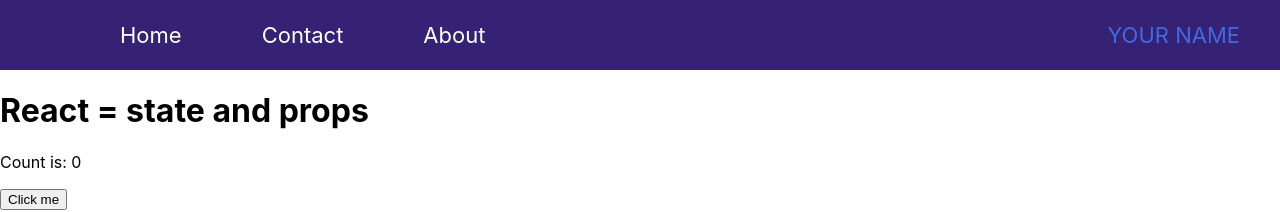
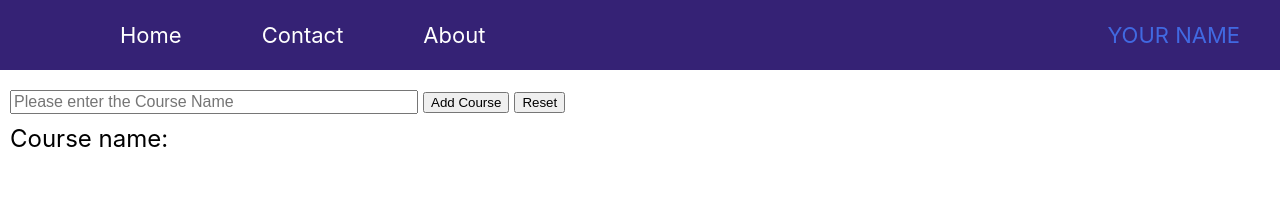
Before and after one commit to davemilne-london/ReactApp, a React (Create React App) app: page / in a window 1280 px wide. Shown: the top 212 px of the page. Built offline with nearby package versions, Linux system fonts and the light colour scheme.

Commit message:
Homework #3

```diff
--- a/src/App.js
+++ b/src/App.js
@@ -1,7 +1,9 @@
 // src/components/App.js
-import React, { Component } from 'react';
+import React, { Component, useState } from 'react';
 import User from './components/User';
 import Navbar from './components/Navbar';
+import MultiSelect from './components/MultiSelect';
+import Course from './components/Course';
 
 class App extends Component {
   state = {
@@ -35,7 +37,9 @@ class App extends Component {
 
         <Navbar />
 
-        <h1>React = state and props</h1>
+        <Course />
+
+        {/* <h1>React = state and props</h1>
         <p>Count is: {this.state.clickCount}</p>
         <button onClick={this.clickHandler}> Click me </button>
 
@@ -49,10 +53,46 @@ class App extends Component {
           firstName={this.state.userB.firstName}
           image={this.state.userB.avatarUrl}
           bootcamp={this.state.bootcamp}
-           />
+           /> */}
       </div>
     );
   }
 }
 
+// function SelectManager() {
+
+//   class optionObject {
+//       constructor (optionValue, textValue, selected) {
+//           this.optionValue = optionValue;
+//           this.textValue = textValue;
+//           this.selected = selected;
+//       }
+//   }
+
+//   const arrOptions = [
+//       new optionObject(1, "One", false),
+//       new optionObject(2, "Two", false),
+//       new optionObject(4, "Four", false),
+//       new optionObject(5, "Five", false),
+//       new optionObject(6, "Six", false),
+//       new optionObject(7, "Seven", false),
+//       new optionObject(8, "Eight", false),
+//       new optionObject(9, "Nine", false),
+//       new optionObject(10, "Ten", false),
+//       new optionObject(11, "Eleven", false),
+//       new optionObject(12, "Twelve", false),
+//       new optionObject(13, "Thirteen", false),
+//       new optionObject(14, "Fourteen", false),
+//       new optionObject(15, "Fifteen", false),
+//       new optionObject(16, "Sixteen", false),
+//       new optionObject(17, "Seventeen", false),
+//       new optionObject(18, "Eighteen", false),
+//       new optionObject(19, "Nineteen", false),
+//       new optionObject(20, "Twenty", false)
+//   ]
+
+//   return <MultiSelect options={arrOptions} />;
+
+// }
+
 export default App;
--- /dev/null
+++ b/src/components/Course.js
@@ -0,0 +1,40 @@
+// src/components/CourseInput.js
+import React, {useState} from "react";
+import CourseDisplay from './CourseDisplay.js';
+
+const CourseControls = props => {
+
+    const [tempCourseName, setTempCourseName] = useState('');
+    const [courseName, setCourseName] = useState('');
+
+    const handleChange = e => {
+      setTempCourseName(e.target.value);
+    };
+
+    const handleAdd = e => {
+      setCourseName(tempCourseName);
+    }
+
+    return(
+        <div id="divCourse" style={{marginTop:"20px",marginLeft:"10px"}}>
+            <input
+              name="courseName"
+              type="text"
+              onChange={handleChange}
+              placeholder="Please enter the Course Name"
+              style={{width:"400px",fontSize:"16px"}}
+            />
+            <button onClick={handleAdd} style={{style:"inline-block",marginLeft:"5px"}}>Add Course</button>
+            <button onClick={props.resetCourse} style={{style:"inline-block",marginLeft:"5px"}}>Reset</button>
+            <CourseDisplay courseName={courseName}/>
+        </div>
+    );
+}
+
+const Course = () => {
+    const [courseId, setCourseId] = useState(1);
+    return <CourseControls key={courseId} resetCourse={() => setCourseId(courseId + 1)}/>;
+  }
+
+
+export default Course;
--- /dev/null
+++ b/src/components/CourseDisplay.js
@@ -0,0 +1,9 @@
+// src/components/CourseDisplay.js
+import React from "react";
+
+const CourseDisplay = props => (
+    <div style={{marginTop:"10px",fontSize:"24px"}}>Course name: {props.courseName}</div>
+)
+
+
+export default CourseDisplay;
--- /dev/null
+++ b/src/components/MultiSelect.js
@@ -0,0 +1,19 @@
+// src/components/MultiSelect.js
+import React from "react";
+
+function MultiSelect(props) {
+
+    return (
+        <select id={"multiSelect"} multiple={true}
+            style={{margin : "10px 0 0 20px", minHeight: "350px", width: "100px"}}>
+             {props.options.map((optionObject) => {
+                 return <option key={optionObject.optionValue} value={optionObject.optionValue}
+                    selected={optionObject.selected ? "selected" : ""}>{optionObject.textValue}</option>;
+             })}
+        </select>
+    );
+}
+
+
+
+export default MultiSelect;
```
Also changed, not shown: src/App.css (line endings or trailing spaces), 1 other file (tests, documents, lock files or other folders).
